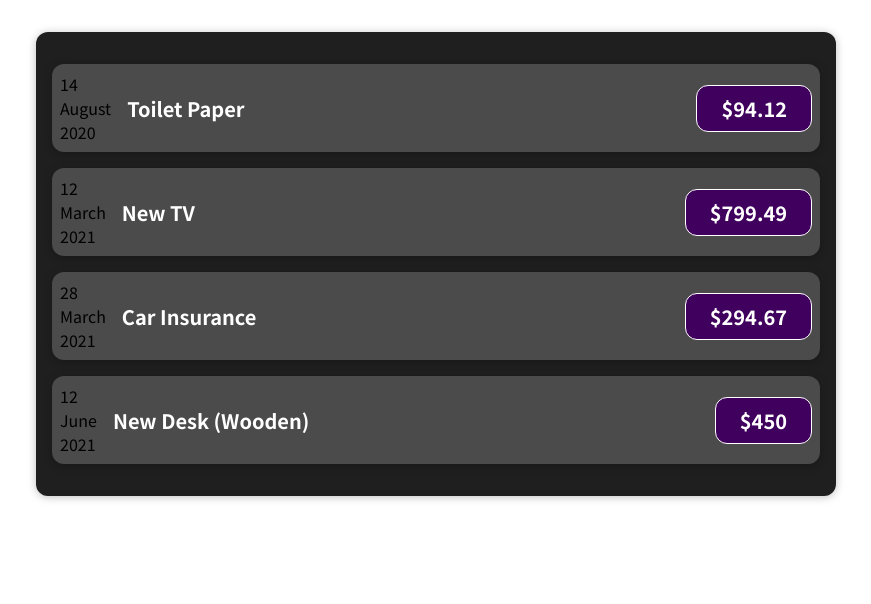
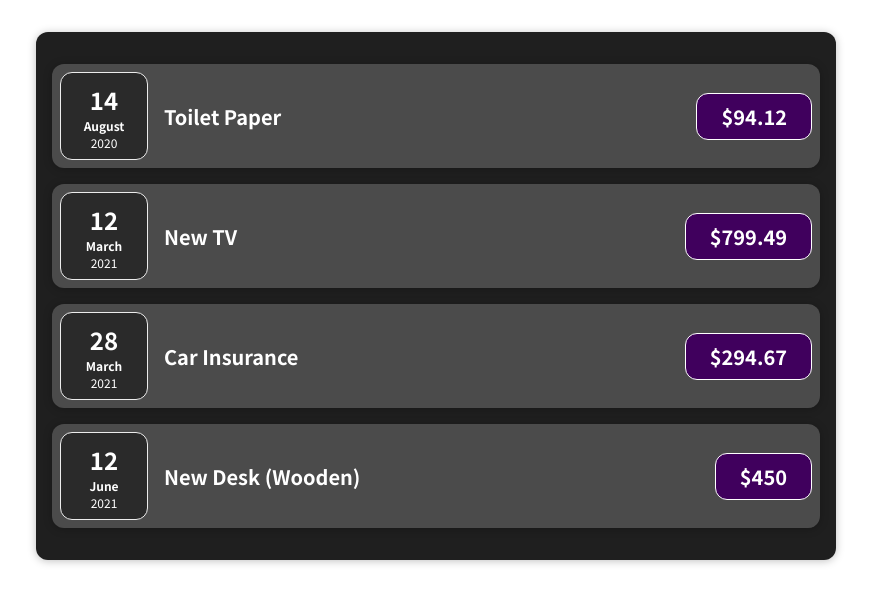
Before and after one commit to robadillo/expense-record-app, a React (Create React App) app: page / in a window 1280 px wide. Shown: the top 604 px of the page, without its empty margins (204-1075 px from the left). Built offline with nearby package versions, Linux system fonts and the light colour scheme.

Commit message:
Adding styles to expense date and adding react imports

```diff
--- a/src/App.js
+++ b/src/App.js
@@ -1,4 +1,7 @@
+import React from 'react';
+
 import Expenses from "./components/Expenses";
+import Card from "./components/Card";
 import './components/Expenses.css'
 
 function App() {
@@ -28,9 +31,9 @@
     },
   ];
   return (
-    <div className="expenses">
+    <Card className="expenses">
       <Expenses expenses={expenses} />
-    </div>
+    </Card>
   );
 }
 
--- /dev/null
+++ b/src/components/Card.css
@@ -0,0 +1,4 @@
+.card {
+  border-radius: 12px;
+  box-shadow: 0 1px 8px rgba(0,0,0,0.25);
+}
--- /dev/null
+++ b/src/components/Card.js
@@ -0,0 +1,15 @@
+import React from 'react';
+
+import './Card.css';
+
+function Card(props) {
+  const classes = 'card ' + props.className;
+
+  return (
+    <div className={classes}>
+      {props.children}
+    </div>
+  );
+}
+
+export default Card;
--- /dev/null
+++ b/src/components/ExpenseDate.css
@@ -0,0 +1,26 @@
+.expense-date {
+  display: flex;
+  flex-direction: column;
+  width: 5.5rem;
+  height: 5.5rem;
+  border: 1px solid #ececec;
+  background-color: #2a2a2a;
+  color: white;
+  border-radius: 12px;
+  align-items: center;
+  justify-content: center;
+}
+
+.expense-date__month {
+  font-size: 0.75rem;
+  font-weight: bold;
+}
+
+.expense-date__year {
+  font-size: 0.75rem;
+}
+
+.expense-date__day {
+  font-size: 1.5rem;
+  font-weight: bold;
+}
--- a/src/components/ExpenseDate.js
+++ b/src/components/ExpenseDate.js
@@ -1,13 +1,17 @@
+import React from 'react';
+
+import './ExpenseDate.css';
+
 function ExpenseDate(props) {
   const day = props.date.toLocaleString('en-US', { day: '2-digit' });
   const month = props.date.toLocaleString('en-US', { month: 'long' });
   const year = props.date.getFullYear();
 
   return (
-    <div>
-      <div>{day}</div>
-      <div>{month}</div>
-      <div>{year}</div>
+    <div className="expense-date">
+      <div className="expense-date__day">{day}</div>
+      <div className="expense-date__month">{month}</div>
+      <div className="expense-date__year">{year}</div>
     </div>
   );
 }
--- a/src/components/ExpenseItem.css
+++ b/src/components/ExpenseItem.css
@@ -2,10 +2,8 @@
   display: flex;
   justify-content: space-between;
   align-items: center;
-  box-shadow: 0 2px 8px rgba(0, 0, 0, 0.25);
   padding: 0.5rem;
   margin: 1rem 0;
-  border-radius: 12px;
   background-color: #4b4b4b;
 }
 
--- a/src/components/ExpenseItem.js
+++ b/src/components/ExpenseItem.js
@@ -1,17 +1,20 @@
+import React from 'react';
+
 import ExpenseDate from './ExpenseDate';
+import Card from './Card';
 import './ExpenseItem.css';
 
 function ExpenseItem(props) {
   const { id, title, date, amount } = props;
 
   return (
-    <div className="expense-item">
+    <Card className="expense-item">
       <ExpenseDate date={date}/>
       <div className="expense-item__description">
         <h2>{title}</h2>
         <div className="expense-item__price">${amount}</div>
       </div>
-    </div>
+    </Card>
   );
 }
 
--- a/src/components/Expenses.js
+++ b/src/components/Expenses.js
@@ -1,3 +1,5 @@
+import React from 'react';
+
 import ExpenseItem from "./ExpenseItem";
 
 function Expenses(props) {
```
